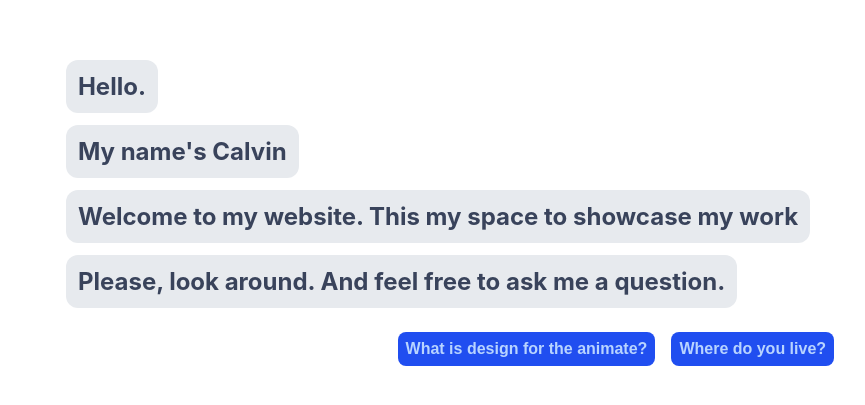
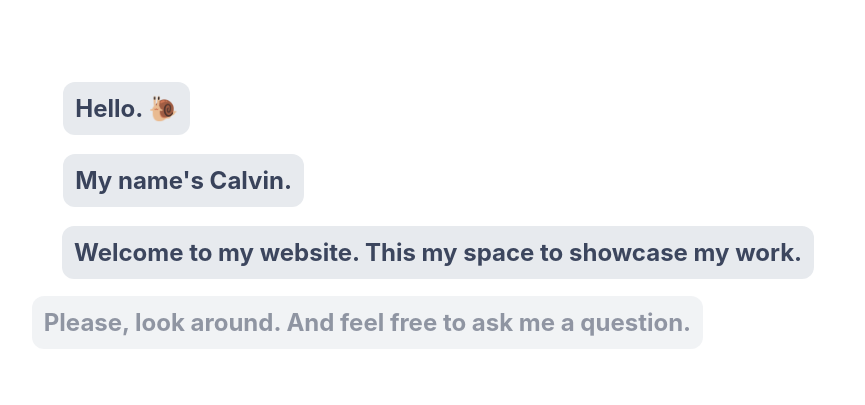
Before and after one commit to millenniallglyphs/dialogue-tree, a Next.js app: page / in a window 1280 px wide. Shown: the part 201-606 px from the top of the page, without its empty margins (202-1067 px from the left). Built offline with nearby package versions, Linux system fonts and the light colour scheme.

Commit message:
button animation delay

```diff
--- a/package.json
+++ b/package.json
@@ -8,6 +8,7 @@
     "start": "next start"
   },
   "dependencies": {
+    "@emotion/css": "^11.1.3",
     "next": "10.0.3",
     "react": "17.0.1",
     "react-dom": "17.0.1"
--- a/pages/index.js
+++ b/pages/index.js
@@ -1,5 +1,6 @@
 import Head from 'next/head'
-import { useState, useEffect } from 'react';
+import { useState, useEffect } from 'react'
+import { css, cx } from '@emotion/css'
 
 
 export default function Home() {
@@ -35,9 +36,9 @@ export default function Home() {
       start: {
         dialogue:
           [
-            {d: "Hello."},
-            {d: "My name's Calvin"},
-            {d: 'Welcome to my website. This my space to showcase my work'},
+            {d: "Hello. 🌱"},
+            {d: "My name's Calvin."},
+            {d: 'Welcome to my website. This my space to showcase my work.'},
             {d: 'Please, look around. And feel free to ask me a question.'},
           ],
         questions:
@@ -88,21 +89,36 @@ export default function Home() {
 
   //setTimeout(() => setconcat(), 130);
 
+  const startTree = { dia:
+  [
+    {d: "Hello. 🐌"},
+    {d: "My name's Calvin."},
+    {d: 'Welcome to my website. This my space to showcase my work.'},
+    {d: 'Please, look around. And feel free to ask me a question.'},
+  ]
+}
+
 
   const current_step = dialogue[line].dialogue;
   const current_question = dialogue[line].questions;
 
-  const [tree, setTree] = useState(dialogue[line].dialogue);
+  const [trees, setTrees] = useState([startTree]);
 
   // the plan is to render from the concattonated array of the
 
-  //concatonates a
+
+
+  //concatonates a a
   const setconcat = (va, q) => {
     const temp = dialogue[va].dialogue
     const tempq = current_question[q]
-    setTree(tree => tree.concat(tempq))
-    setTree(tree => tree.concat(temp))
-    console.log(tree)
+    const a = { dia:
+                  temp,
+                  qu:
+                  tempq
+    }
+    setTrees(trees => trees.concat(a))
+    console.log(trees)
   }
 
 
@@ -113,7 +129,23 @@ export default function Home() {
           setLine(next);
           setRealq(q);
           setconcat(next, index);
-        }} key={index}>
+        }} key={index}
+        className={css`
+          padding: 0.5em;
+          color: #B8D4FF;
+          background: #204EF0;
+          border-radius: 0.5em;
+          border: none;
+          outline: none;
+          font-size: 1em;
+          animation-delay: ${((current_step.length*1.5) + 2) + 's'};
+          animation-name: appear;
+          animation-duration: 0.5s;
+          animation-fill-mode: backwards;
+          font-weight: 600;
+          margin-left: 1em;
+        `}
+        >
         {q}
       </button>
     ));
@@ -121,38 +153,57 @@ export default function Home() {
 
   useEffect(() => {
     window.addEventListener('load', () => {
-      console.log(tree);
+      console.log(trees);
     });
   });
 
   const renderTree = () => {
-    return tree.map(({ d, q }, index) => (
+    return trees.map(({dia, qu}, index) => (
       <div key={index}>
-      { q ? (
+        { qu ? (
           <div style={testStyle}>
           <h2>
             <span style={qSpan}>
-            {q}
+              {qu.q}
             </span>
           </h2>
         </div>
         ) : (
           null
         )}
-      { d ? (
-        <div className="dhold">
-          <h2>
-            <span className="dSpan">
+        { dia ? (
+          dia.map(({ d }, index) => (
+          <div className="dhold" key={index}>
+            <h2 className={css`
+                opacity: 1;
+                display: box;
+                height: 0px;
+                margin: 3em;
+                animation-name: appear;
+                animation-duration: 3s;
+                animation-delay: ${1.5*index + 's'};
+                animation-fill-mode: backwards;
+              `}>
+              <span className={css`
+              padding: 0.5em;
+              background: #E7EAEE;
+              border-radius: 0.5em;
+              color: #39435B;
+              `}
+              >
                 {d}
               </span>
             </h2>
           </div>
+          ))
         ) : (
           null
         )}
       </div>
+
     ));
   }
+
 
 
   /*
@@ -256,10 +307,15 @@ export default function Home() {
           background: red;
         }
 
+        .dhold {
+          width: 100%;
+        }
+
         .chatHold {
           height: 300px;
           display: flex;
           flex-flow: column;
+          width: 100%;
         }
 
         .chat {
@@ -268,6 +324,7 @@ export default function Home() {
           flex-direction: column-reverse;
           background: white;
           overflow-y: scroll; /* or overflow-y: auto */
+          width: 100%;
         }
 
         @media (max-width: 600px) {
--- a/styles/globals.css
+++ b/styles/globals.css
@@ -23,6 +23,9 @@ h2 {
 @keyframes appear {
   0% {
     opacity: 0;
+    display: none;
+    height: 0px;
+    margin: 0;
   }
 }
 
@@ -39,18 +42,8 @@ h2 {
   animation-fill-mode: backwards;
 }
 
-button {
-  padding: 0.5em;
-  color: #B8D4FF;
-  background: #204EF0;
-  border-radius: 0.5em;
-  border: none;
-  outline: none;
-  font-size: 1em;
-  animation-name: appear;
-  animation-duration: 2s;
-  font-weight: 600;
-  margin-left: 1em;
+.dhold {
+  width: 100%;
 }
 
 .questionHold {
```
Also changed, not shown: 1 other file (tests, documents, lock files or other folders). Lines whose indentation alone changed are shown as unchanged.
